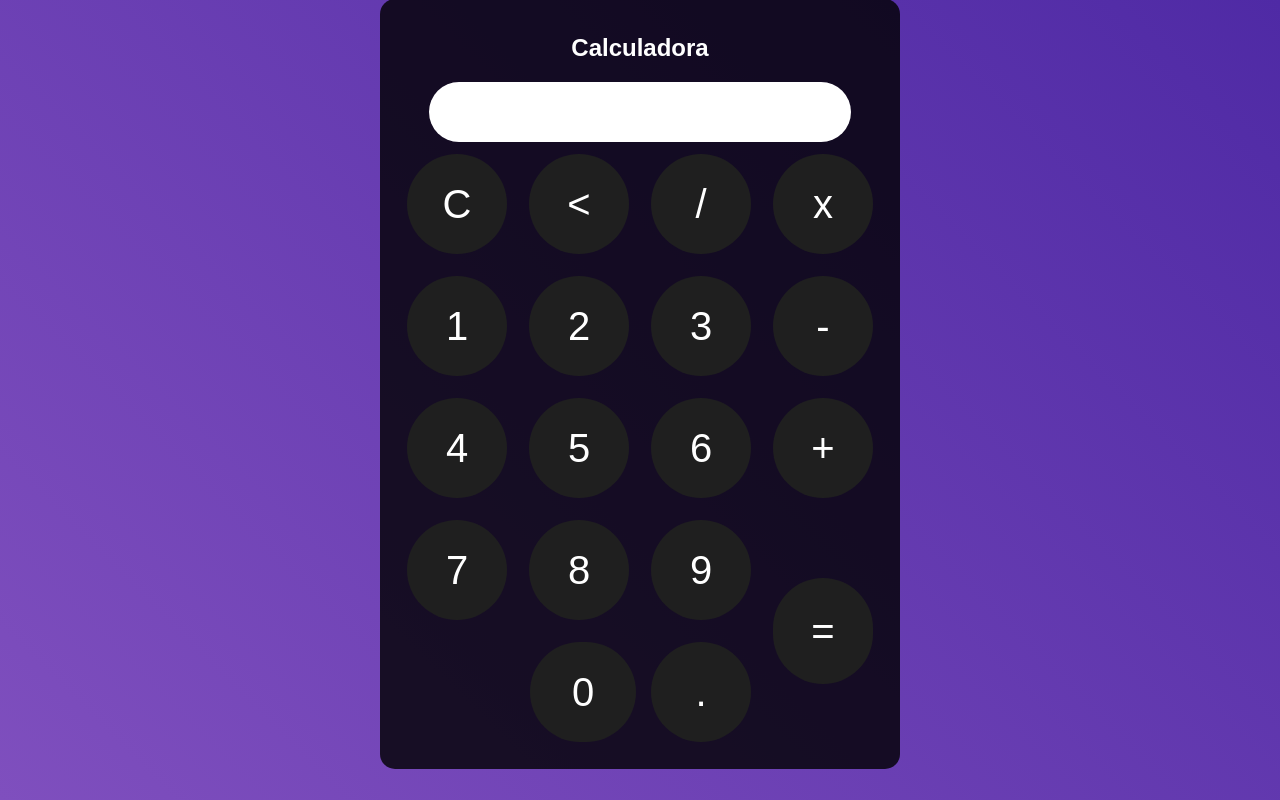
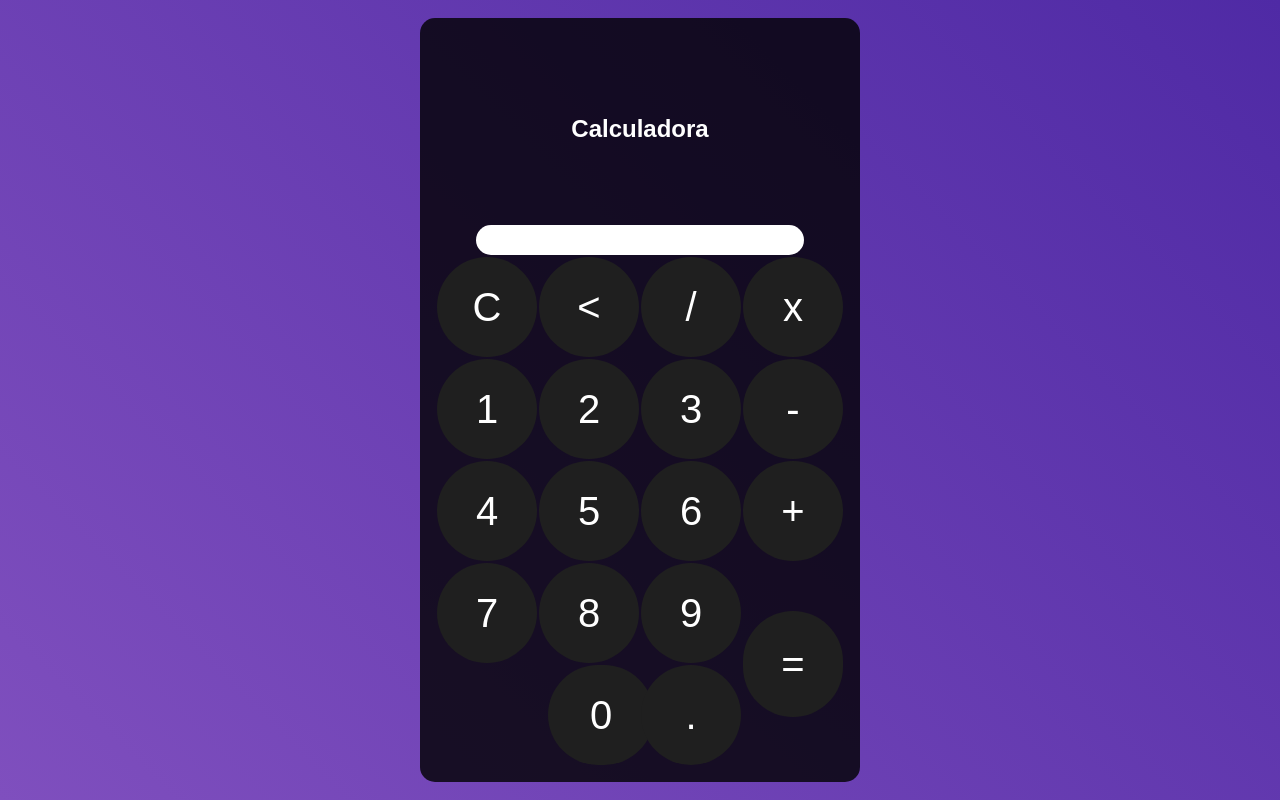
Before and after one commit to RafaelSilvacwb/Calculadora, a plain HTML site: page index.html in a window 1280 px wide. Drawn offline with Linux system fonts and the light colour scheme.

Commit message:
Add files via upload

```diff
--- a/style.css
+++ b/style.css
@@ -1,11 +1,11 @@
 *{
     margin: 0;
     padding: 0;
+    box-sizing: border-box;
 }
 
 .fundo{
     background-image: linear-gradient(45deg, rgb(127, 79, 190), rgb(79, 42, 165));
-    background-attachment: fixed;
     height: 100vh;
     color: white;
     font-family: Arial, Helvetica, sans-serif;
@@ -15,14 +15,15 @@
 .calculadora{
     position: absolute;
     background-color: rgba(0, 0, 0, 0.8);
-    top: 48%;
+    top: 50%;
     left: 50%;
     transform: translate(-50%,-50%);
     border-radius: 15px;
+    margin: 0 auto;
     padding: 15px;
 }
 h2{
-    margin: 20px;
+    margin: 20%;
 }
 .botao{
     border-radius: 50px;
@@ -30,7 +31,7 @@ h2{
     height: 100px;
     font-size: 40px;
     cursor: pointer;
-    margin: 10px;
+    margin: 0 auto;
     background-color: rgb(31, 31, 31);
     border: none;
     color: white;
```
